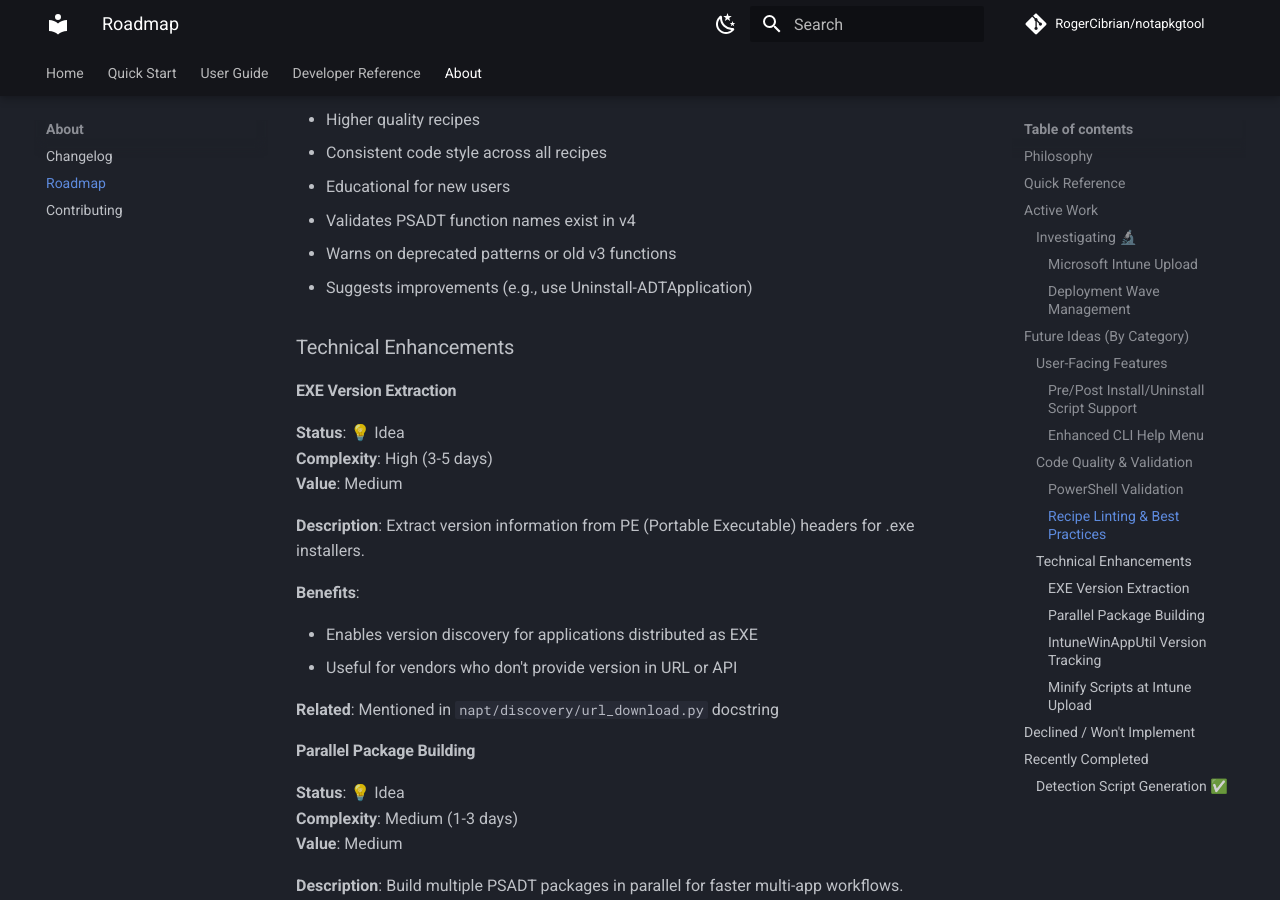
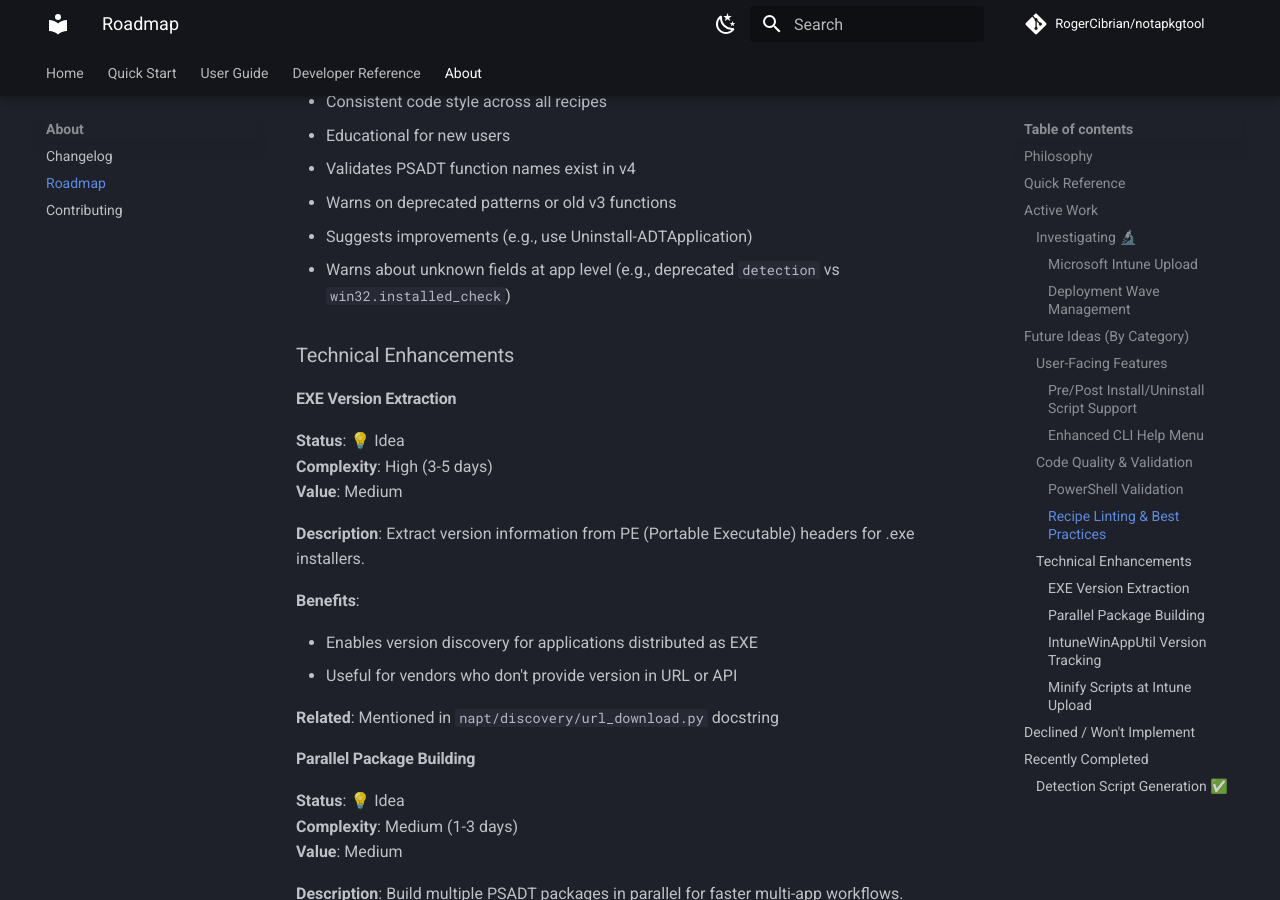
Before and after one commit to RogerCibrian/notapkgtool, an MkDocs documentation site: the page built from docs/roadmap.md, in a window 1280 px wide and 900 px high, scrolled down 4940 px. Built offline with MkDocs 1.6.1 and Material for MkDocs 9.7.7, drawn with Linux system fonts in a browser that asks for light colours; comment, search, counter and statistics services are not loaded.

Commit message:
fix: update Git recipe to use win32.installed_check format
- Migrate from deprecated detection.display_name to win32.installed_check
- Add architecture: x64 for proper detection script generation
- Add roadmap note for app-level unknown field validation

```diff
--- a/docs/roadmap.md
+++ b/docs/roadmap.md
@@ -171,6 +171,7 @@ This roadmap is a living document showing potential future directions for NAPT.
 - Validates PSADT function names exist in v4
 - Warns on deprecated patterns or old v3 functions
 - Suggests improvements (e.g., use Uninstall-ADTApplication)
+- Warns about unknown fields at app level (e.g., deprecated `detection` vs `win32.installed_check`)
 
 ### Technical Enhancements
 
```
Also changed, not shown: 1 other file.
